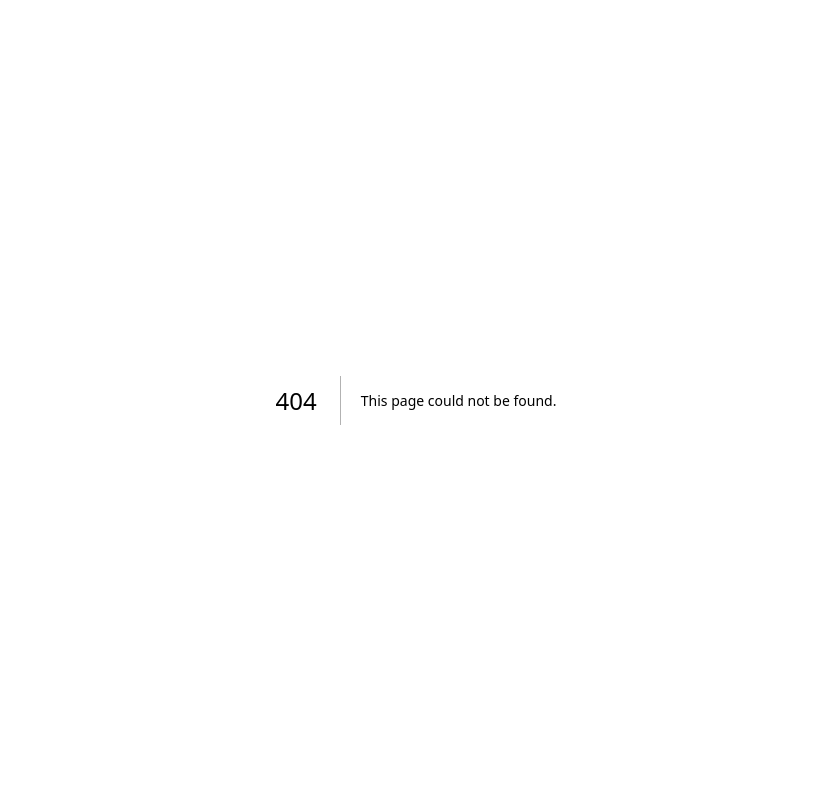
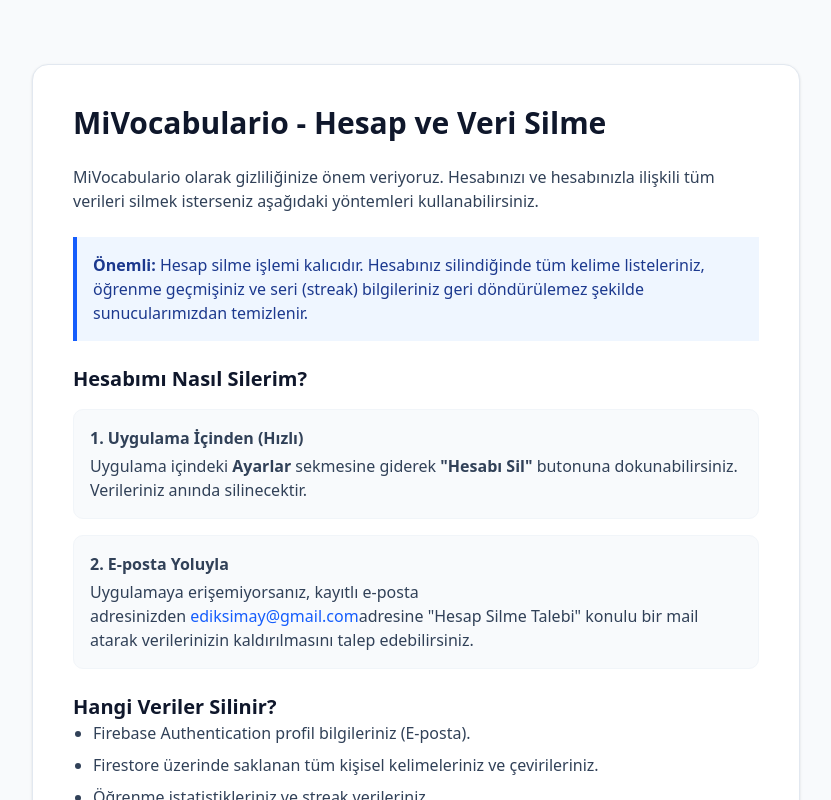
Before and after one commit to simayedik/Portfolyo, a Next.js app: page /delete-account in a window 1280 px wide. Before the commit this address had no page. Shown: the top 800 px of the page, without its empty margins (224-1055 px from the left). Built offline with nearby package versions, Linux system fonts and the light colour scheme.

Commit message:
delete-sayfasi-eklendi

```diff
--- /dev/null
+++ b/app/ddd.html
@@ -0,0 +1,43 @@
+<!DOCTYPE html>
+<html lang="tr">
+<head>
+    <meta charset="UTF-8">
+    <meta name="viewport" content="width=device-width, initial-scale=1.0">
+    <title>MiVocabulario - Hesap Silme Talebi</title>
+    <style>
+        body { font-family: 'Segoe UI', Tahoma, Geneva, Verdana, sans-serif; line-height: 1.6; color: #333; max-width: 800px; margin: 0 auto; padding: 20px; background-color: #f4f7f9; }
+        .container { background: white; padding: 40px; border-radius: 12px; shadow: 0 4px 6px rgba(0,0,0,0.1); border-top: 8px solid #263891; }
+        h1 { color: #263891; font-size: 24px; }
+        h2 { color: #1e293b; font-size: 18px; margin-top: 25px; }
+        p { margin-bottom: 15px; }
+        .highlight { background: #eef2ff; border-left: 4px solid #263891; padding: 15px; margin: 20px 0; }
+        .email { font-weight: bold; color: #263891; }
+        footer { margin-top: 40px; text-align: center; font-size: 14px; color: #64748b; }
+    </style>
+</head>
+<body>
+    <div class="container">
+        <h1>MiVocabulario Hesap Silme ve Veri Kaldırma</h1>
+        <p>MiVocabulario olarak gizliliğinize ve veri kontrolünüze önem veriyoruz. Hesabınızı ve hesabınızla ilişkili tüm verileri silmek isterseniz aşağıdaki adımları takip edebilirsiniz.</p>
+
+        <div class="highlight">
+            <strong>Önemli:</strong> Hesap silme işlemi geri alınamaz. Hesabınız silindiğinde eklediğiniz tüm kelimeler, öğrenme seviyeleriniz ve seri (streak) bilgileriniz kalıcı olarak sunucularımızdan temizlenir.
+        </div>
+
+        <h2>Nasıl Silebilirim?</h2>
+        <p><strong>1. Uygulama İçinden:</strong> Uygulama içerisindeki Ayarlar menüsüne giderek "Hesabı Sil" butonunu kullanabilirsiniz. Bu işlem verilerinizi anında silecektir.</p>
+        <p><strong>2. E-posta Yoluyla:</strong> Uygulama içi erişiminiz yoksa, kayıtlı e-posta adresinizden <span class="email">[E-POSTA ADRESİNİ BURAYA YAZ]</span> adresine "Hesap Silme Talebi" konulu bir mail göndererek verilerinizin kaldırılmasını isteyebilirsiniz. Talebiniz 7 iş günü içerisinde gerçekleştirilecektir.</p>
+
+        <h2>Hangi Veriler Silinir?</h2>
+        <ul>
+            <li>E-posta adresi ve profil bilgileri</li>
+            <li>Kişisel kelime listeleri ve çeviriler</li>
+            <li>Uygulama kullanım istatistikleri ve ilerleme verileri</li>
+        </ul>
+
+        <footer>
+            &copy; 2026 Simay Edik - MiVocabulario Destek
+        </footer>
+    </div>
+</body>
+</html>
--- /dev/null
+++ b/app/delete-account/page.tsx
@@ -0,0 +1,58 @@
+export default function DeleteAccount() {
+  return (
+    <div className="min-h-screen bg-slate-50 py-16 px-8">
+      <div className="max-w-3xl mx-auto bg-white p-10 rounded-2xl shadow-sm border border-slate-200">
+        <h1 className="text-3xl font-bold text-slate-900 mb-6">
+          MiVocabulario - Hesap ve Veri Silme
+        </h1>
+
+        <div className="prose prose-slate max-w-none space-y-6 text-slate-700">
+          <p>
+            MiVocabulario olarak gizliliğinize önem veriyoruz. Hesabınızı ve hesabınızla ilişkili tüm verileri silmek isterseniz aşağıdaki yöntemleri kullanabilirsiniz.
+          </p>
+
+          <div className="bg-blue-50 border-l-4 border-blue-600 p-4 my-6">
+            <p className="text-blue-900 font-medium mb-0">
+              <strong>Önemli:</strong> Hesap silme işlemi kalıcıdır. Hesabınız silindiğinde tüm kelime listeleriniz, öğrenme geçmişiniz ve seri (streak) bilgileriniz geri döndürülemez şekilde sunucularımızdan temizlenir.
+            </p>
+          </div>
+
+          <section className="space-y-4">
+            <h2 className="text-xl font-semibold text-slate-900">Hesabımı Nasıl Silerim?</h2>
+
+            <div className="space-y-4">
+              <div className="bg-slate-50 p-4 rounded-lg border border-slate-100">
+                <h3 className="font-bold mb-1">1. Uygulama İçinden (Hızlı)</h3>
+                <p>Uygulama içindeki <strong>Ayarlar</strong> sekmesine giderek <strong>"Hesabı Sil"</strong> butonuna dokunabilirsiniz. Verileriniz anında silinecektir.</p>
+              </div>
+
+              <div className="bg-slate-50 p-4 rounded-lg border border-slate-100">
+                <h3 className="font-bold mb-1">2. E-posta Yoluyla</h3>
+                <p>
+                  Uygulamaya erişemiyorsanız, kayıtlı e-posta adresinizden
+                  <a href="mailto:ediksimay@gmail.com" className="text-blue-600 hover:underline ml-1">
+                    ediksimay@gmail.com
+                  </a>
+                   adresine "Hesap Silme Talebi" konulu bir mail atarak verilerinizin kaldırılmasını talep edebilirsiniz.
+                </p>
+              </div>
+            </div>
+          </section>
+
+          <section>
+            <h2 className="text-xl font-semibold text-slate-900">Hangi Veriler Silinir?</h2>
+            <ul className="list-disc pl-5 space-y-2">
+              <li>Firebase Authentication profil bilgileriniz (E-posta).</li>
+              <li>Firestore üzerinde saklanan tüm kişisel kelimeleriniz ve çevirileriniz.</li>
+              <li>Öğrenme istatistikleriniz ve streak verileriniz.</li>
+            </ul>
+          </section>
+        </div>
+
+        <footer className="mt-12 pt-6 border-t border-slate-100 text-center text-slate-500 text-sm">
+          &copy; {new Date().getFullYear()} Simay Edik - MiVocabulario Destek
+        </footer>
+      </div>
+    </div>
+  );
+}
--- a/app/page.tsx
+++ b/app/page.tsx
@@ -53,19 +53,23 @@
         </div>
       </header>
 
+
+
       <section className="space-y-6">
         <h2 className="text-3xl font-bold tracking-tight">Yetenekler</h2>
         <div className="flex flex-wrap gap-3">
           {skills.map((skill, i) => (
             <span
               key={i}
-              className="bg-blue-100/50 text-blue-800 px-4 py-1.5 rounded-full text-sm font-medium border border-blue-200"
+              className="bg-gray-500 text-blue-800 px-4 py-1.5 rounded-full text-sm font-medium border border-blue-200"
             >
               {skill}
             </span>
           ))}
         </div>
       </section>
+
+
 
       <section className="space-y-8">
         <h2 className="text-3xl font-bold tracking-tight">Öne Çıkan Projeler</h2>
@@ -88,9 +92,12 @@
         setCurrentIndex={setCurrentIndex}
       />
 
-      <footer className="pt-10 text-center text-slate-500 border-t border-slate-200">
-        &copy; {new Date().getFullYear()} Simay. Tüm hakları saklıdır.
-      </footer>
+   <footer className="pt-10 text-center text-slate-500 border-t border-slate-200 space-y-2">
+  <p>&copy; {new Date().getFullYear()} Simay. Tüm hakları saklıdır.</p>
+  <div className="text-xs space-x-4">
+    <a href="/delete-account" className="hover:text-slate-900 underline">MiVocabulario Hesap Silme</a>
+  </div>
+</footer>
     </div>
   );
 }
--- a/components/ProjectModals.tsx
+++ b/components/ProjectModals.tsx
@@ -2,6 +2,7 @@
 import Slideshow from "./Slideshow";
 import { X, CheckCircle, Github } from "lucide-react";
 import { Button } from "@/components/ui/button";
+
 
 interface Project {
     title: string;
@@ -49,11 +50,13 @@
                     <div className="bg-slate-100 flex items-center justify-center p-6">
                         <div className="bg-slate-100 flex items-center justify-center p-6 min-h-[400px]">
                             <Slideshow
+                                // control={() => setCurrentIndex((prev) => (prev + 1) % project.images.length)}
                                 images={project.images}
                                 currentIndex={currentIndex}
                                 nextImage={() => setCurrentIndex((prev) => (prev + 1) % project.images.length)}
                                 prevImage={() => setCurrentIndex((prev) => (prev - 1 + project.images.length) % project.images.length)}
-                            />
+
+                           />
                         </div>
                     </div>
                     <div className="p-10 space-y-8 overflow-y-auto max-h-[90vh]">
--- a/components/Slideshow.js
+++ b/components/Slideshow.js
@@ -1,7 +1,13 @@
-import { ChevronRight, ChevronLeft } from 'lucide-react';
+import { ChevronRight, ChevronLeft } from "lucide-react";
 import { motion, AnimatePresence } from "motion/react";
 
-export default function Slideshow ({ images, currentIndex, nextImage, prevImage }) {
+
+export default function Slideshow({
+  images,
+  currentIndex,
+  nextImage,
+  prevImage,
+}) {
   if (!images || images.length === 0) return null;
 
   // Tek resim varsa: Butonları kaldır ve animasyonu basitleştir
@@ -22,6 +28,17 @@
     <div className="relative w-full h-full flex items-center justify-center overflow-hidden group">
       <AnimatePresence mode="wait">
         <motion.img
+          drag="x" // Sadece yatayda sürüklemeye izin ver
+          dragConstraints={{ left: 0, right: 0 }} // Sürüklendikten sonra yerine geri döner
+          onDragEnd={(e, { offset, velocity }) => {
+            // Eğer kullanıcı resmi yeterince sağa veya sola sürüklediyse resim değişsin
+            const swipe = offset.x;
+            if (swipe < -50) {
+              nextImage(); // Sola kaydırınca sonraki resim
+            } else if (swipe > 50) {
+              prevImage(); // Sağa kaydırınca önceki resim
+            }
+          }}
           key={currentIndex}
           src={images[currentIndex]}
           // Buradaki x değerlerini currentIndex'e göre dinamik yapabilirsin
@@ -36,13 +53,19 @@
 
       {/* Navigasyon Butonları */}
       <button
-        onClick={(e) => { e.stopPropagation(); prevImage(); }}
+        onClick={(e) => {
+          e.stopPropagation();
+          prevImage();
+        }}
         className="absolute left-2 bg-white/90 hover:bg-white p-2 rounded-full shadow-md text-slate-800 transition-all opacity-0 group-hover:opacity-100"
       >
         <ChevronLeft size={20} />
       </button>
       <button
-        onClick={(e) => { e.stopPropagation(); nextImage(); }}
+        onClick={(e) => {
+          e.stopPropagation();
+          nextImage();
+        }}
         className="absolute right-2 bg-white/90 hover:bg-white p-2 rounded-full shadow-md text-slate-800 transition-all opacity-0 group-hover:opacity-100"
       >
         <ChevronRight size={20} />
@@ -59,4 +82,4 @@
       </div>
     </div>
   );
-};
+}
```
